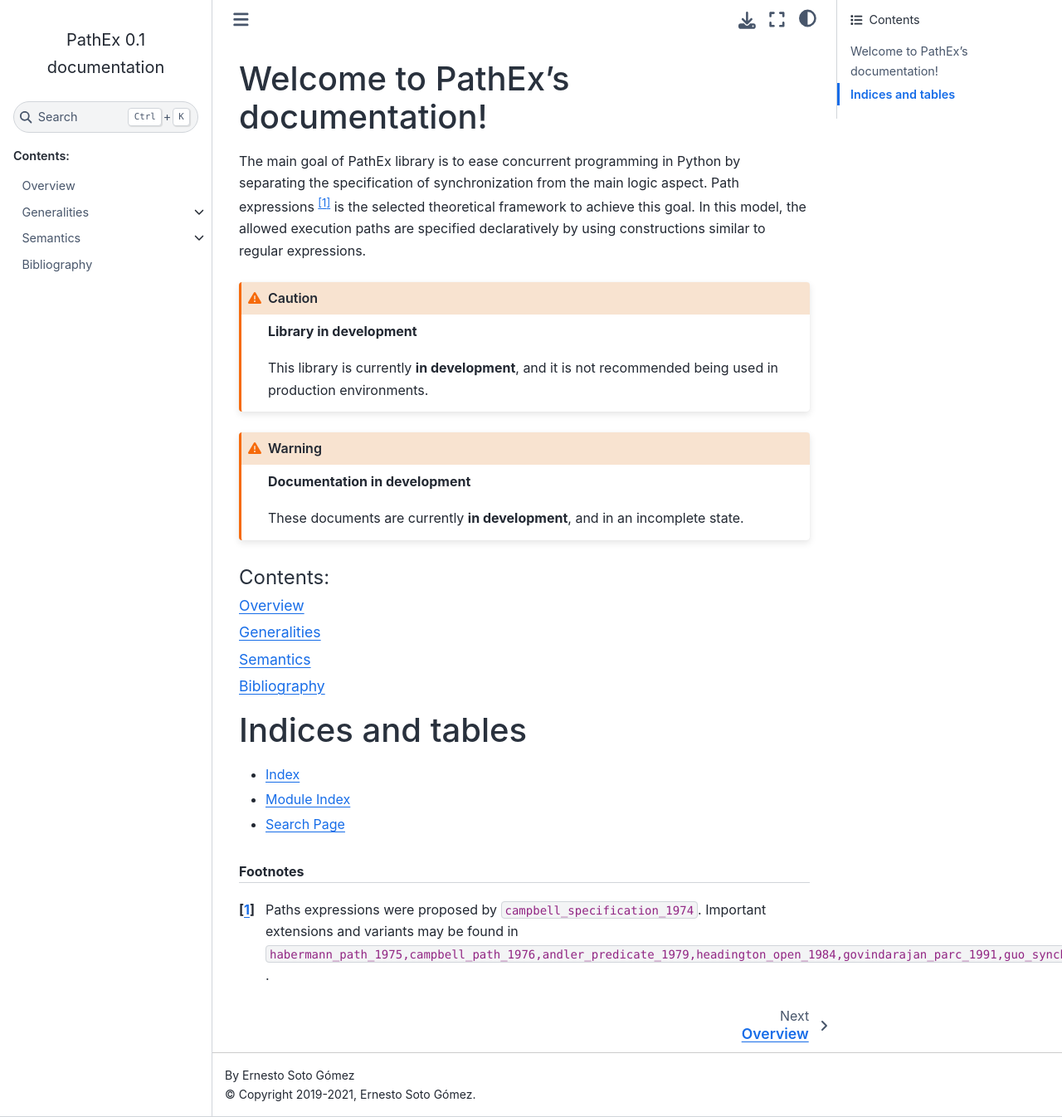
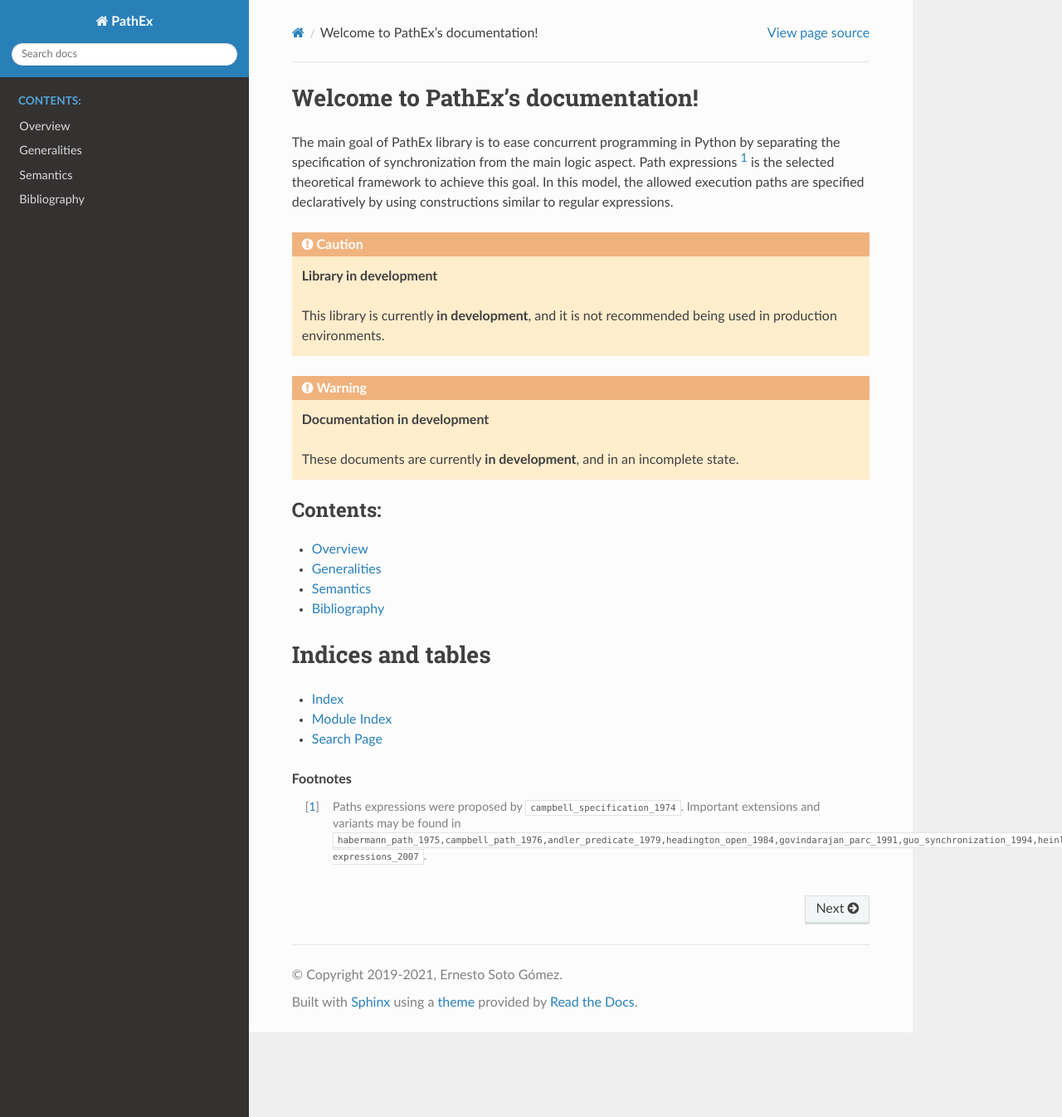
Before and after one commit to EStog/PathEx, a Sphinx documentation site: the page built from docs/source/index.rst, in a window 1280 px wide and 1346 px high. Shown: the whole window at 83% size. Built offline with Sphinx 7.4.7 and the Read the Docs theme 2.0.0, drawn with Linux system fonts in a browser that asks for light colours; formulas are drawn with MathJax 3; pages that are not in the unit, such as notebooks, are missing from menus; cross-references to code outside the pages are shown as plain code.

Commit message:
Cleaning and change of sphinx theme to readthedocs

```diff
--- a/docs/requirements.txt
+++ b/docs/requirements.txt
@@ -2,3 +2,4 @@
 sphinx-book-theme
 sphinxcontrib-bibtex
 sphinxcontrib-apidoc
+sphinx_rtd_theme
--- a/docs/source/conf.py
+++ b/docs/source/conf.py
@@ -49,6 +49,7 @@
     # 'sphinx.ext.duration',
     'sphinxcontrib.bibtex',
     'sphinxcontrib.apidoc',
+    'sphinx_rtd_theme'
 ]
 
 # Add any paths that contain templates here, relative to this directory.
@@ -65,7 +66,7 @@
 # The theme to use for HTML and HTML Help pages.  See the documentation for
 # a list of builtin themes.
 #
-html_theme = 'sphinx_book_theme'
+html_theme = 'sphinx_rtd_theme'
 
 # Add any paths that contain custom static files (such as style sheets) here,
 # relative to this directory. They are copied after the builtin static files,
```
Also changed, not shown: README.md (+4 -2 lines), 5 other files.
